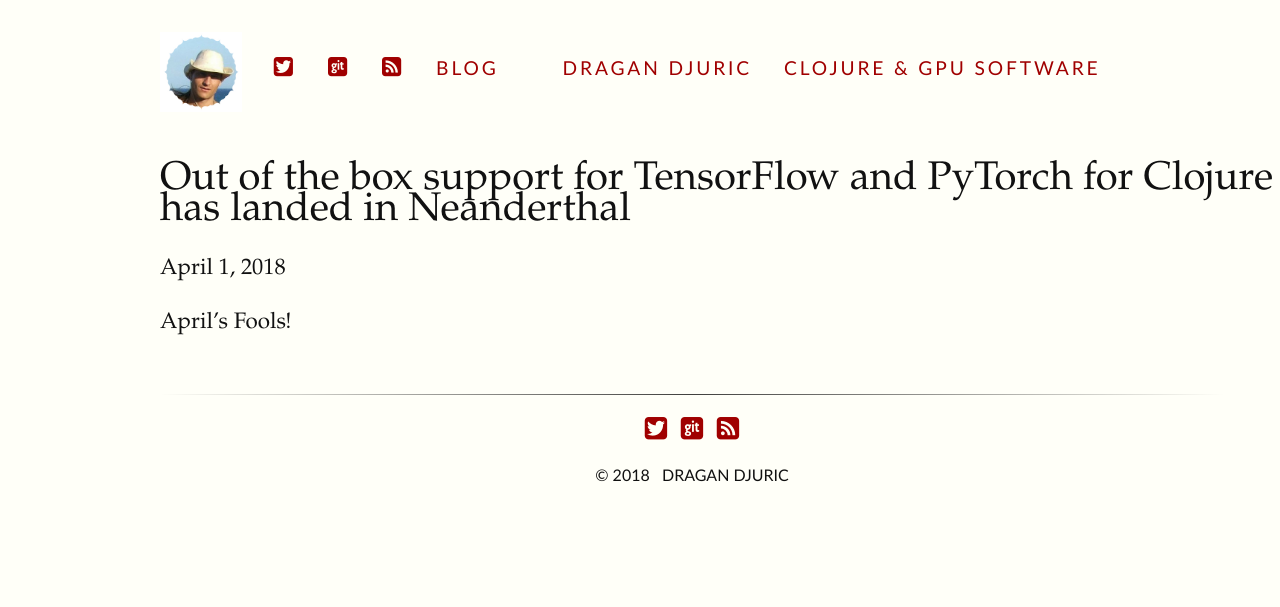
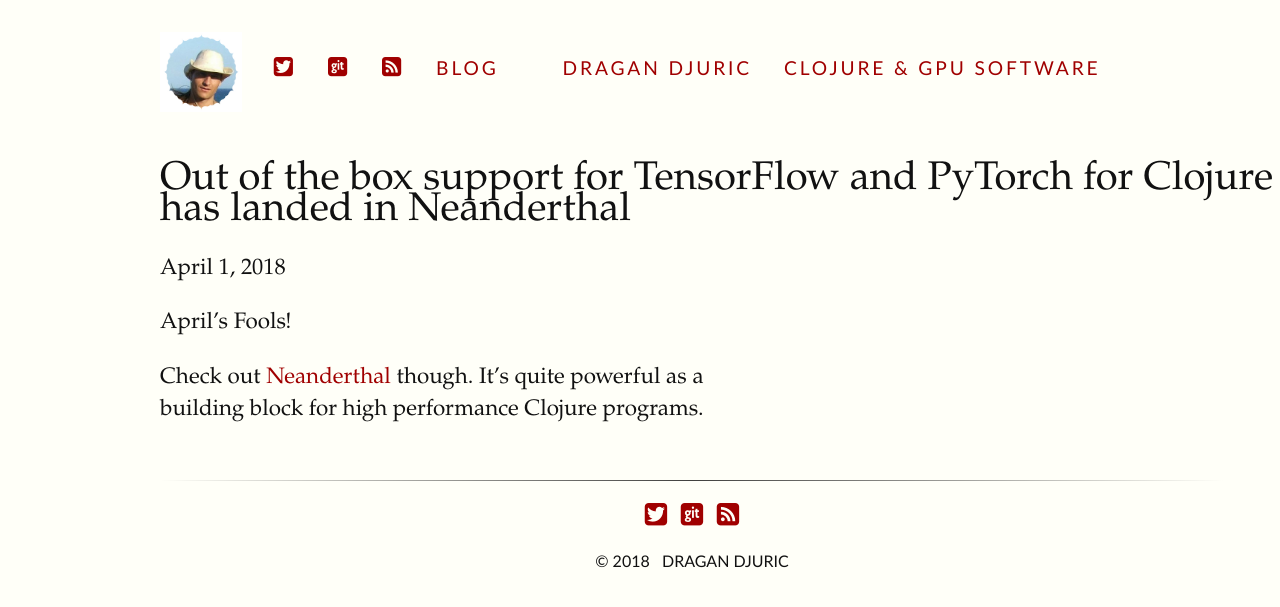
Before and after one commit to blueberry/blueberry.github.io, a Jekyll site: the page built from _posts/2018-04-01-Out-of-the-box-for-TensorFlow-PyTorch-from-Clojure-Neanderhtal.md, in a window 1280 px wide. Shown: the top 607 px of the page. Built offline with Jekyll 4.4.1, drawn with Linux system fonts in a browser that asks for light colours.

Commit message:
Updated the April's Fools post.

```diff
--- a/_posts/2018-04-01-Out-of-the-box-for-TensorFlow-PyTorch-from-Clojure-Neanderhtal.md
+++ b/_posts/2018-04-01-Out-of-the-box-for-TensorFlow-PyTorch-from-Clojure-Neanderhtal.md
@@ -8,3 +8,6 @@
 ---
 
 April's Fools!
+
+Check out [Neanderthal](https://neanderthal.uncomplicate.org) though. It's quite powerful as a building
+block for high performance Clojure programs.
```
